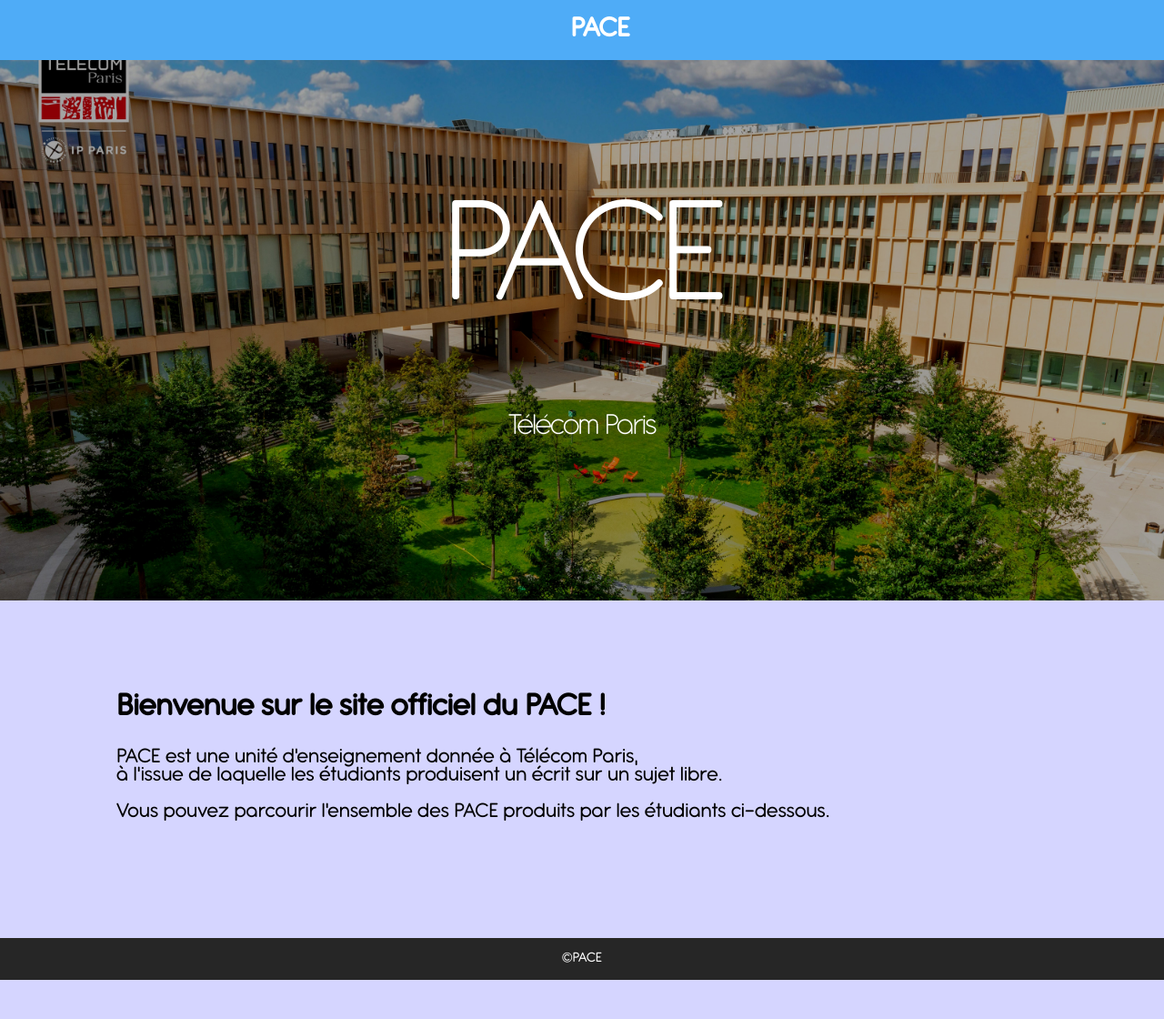
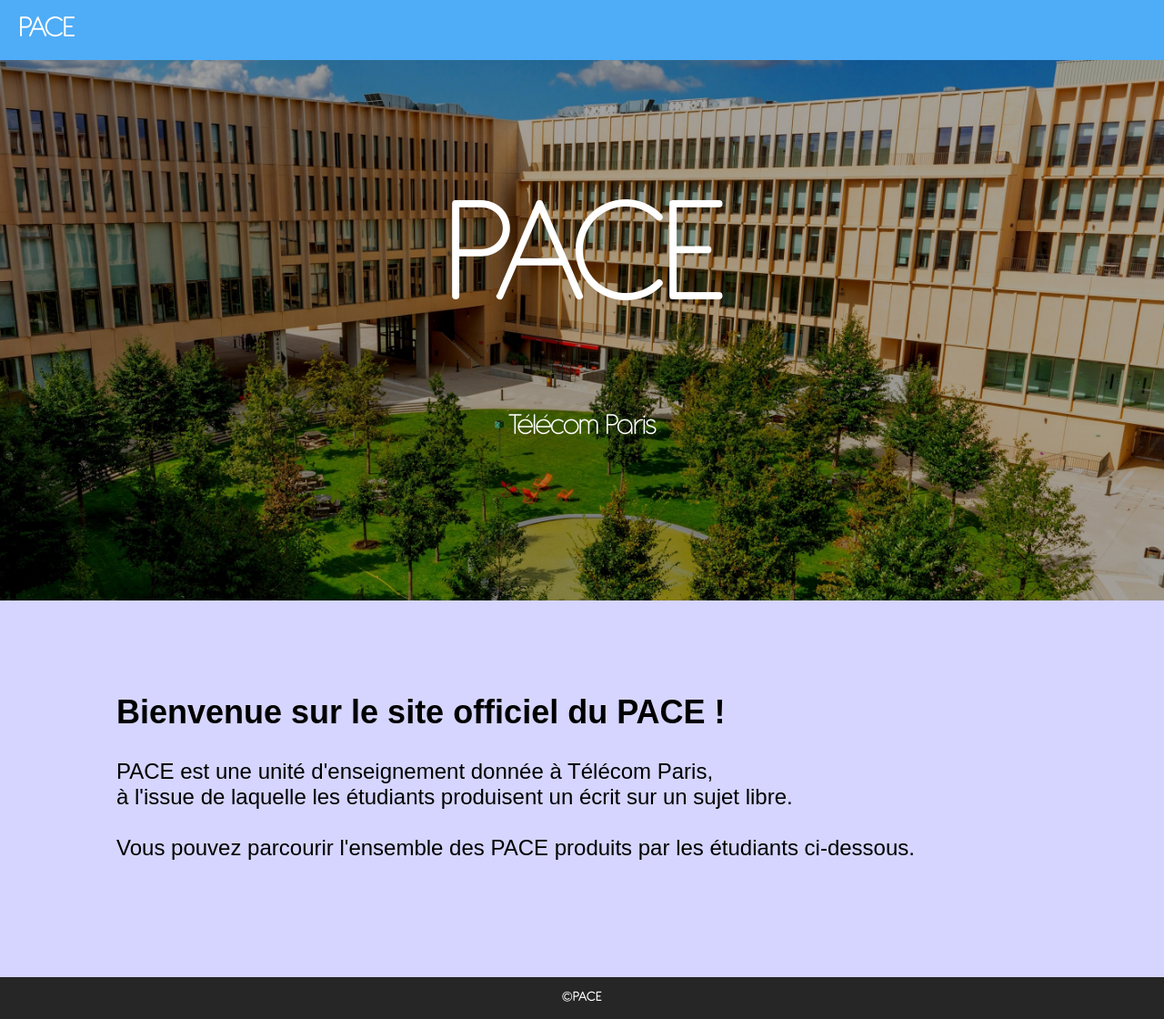
Before and after one commit to SandwichGouda/PACE, a Django app: page / in a window 1280 px wide. Shown: the whole page at 91% size. Before the commit the page ends 1077 px from the top, so only its background shows below. Run offline with Django 5.2, Linux system fonts and the light colour scheme.

Commit message:
Change image and text font on front page

```diff
--- a/myapp/static/myapp/styles.css
+++ b/myapp/static/myapp/styles.css
@@ -58,12 +58,12 @@
     background-color: #4FACF7; /* Blue background */
     color: white; /* White text */
     padding: 20px; /* Add some padding to make it taller */
-    text-align: center; /* Center-align the text */
+    text-align: left; /* Center-align the text */
     position: fixed; /* Keep the header fixed at the top */
     top: 0; /* Align the header at the top of the page */
     width: 100%; /* Ensure the header spans the full width of the page */
     z-index: 1000; /* Ensure the header stays on top */
-    font-family: "antipasto-bold", "antipasto-medium", Arial, sans-serif;
+    font-family: "antipasto-thin", "antipasto-medium", Arial, sans-serif;
 }
 
 .gif {
--- a/myapp/templates/index.html
+++ b/myapp/templates/index.html
@@ -14,7 +14,7 @@
       <h1>PACE</h1>
     </header>
 
-    <div class="gif" style="background-image: url('/static/myapp/images/darkTP.jpg');">
+    <div class="gif" style="background-image: url('/static/myapp/images/darkTP2.jpg');">
       <div>
       <br>
       <h1 style="font-size: 1000%;">PACE</h1>
@@ -23,20 +23,15 @@
       </div>
     </div>
 
-    <div class="text">
+    <div class="text" style="font-family : 'arial';">
       <h2>Bienvenue sur le site officiel du PACE !</h2>
 
-      <p style="font-family : antipasto-medium;">
+      <p style="font-family : 'arial';">
         PACE est une unité d'enseignement donnée à Télécom Paris, <br> à l'issue de laquelle les étudiants produisent un écrit sur un sujet libre.
         <br>
         <br>
         Vous pouvez parcourir l'ensemble des PACE produits par les étudiants ci-dessous.
       </p>
-    </div>
-
-    <div>
-
-
     </div>
 
     <footer>
```
Also changed, not shown: myapp/static/myapp/images/PACE.jpg (deleted), myapp/static/myapp/images/TP2.jpg (added), myapp/static/myapp/images/darkTP2.jpg (added).
